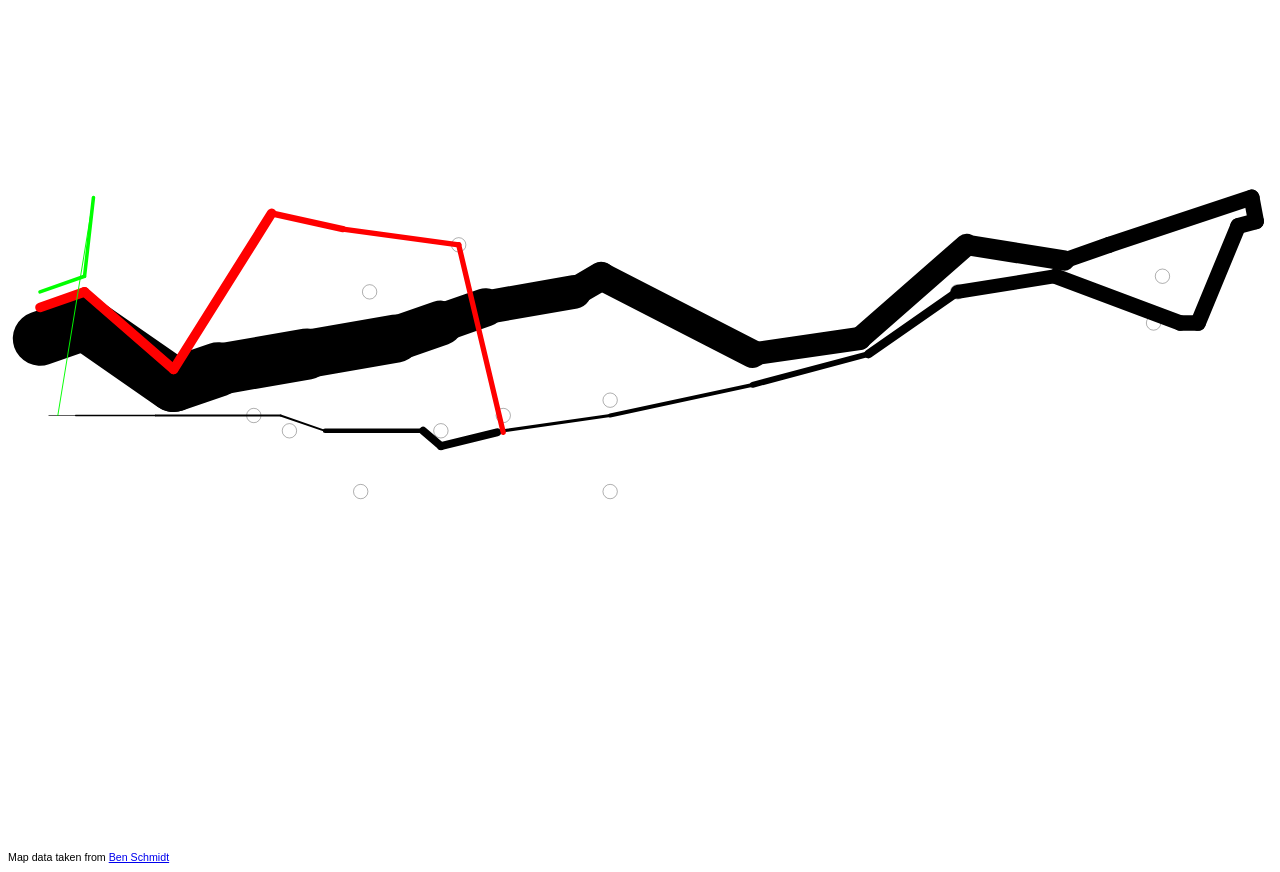
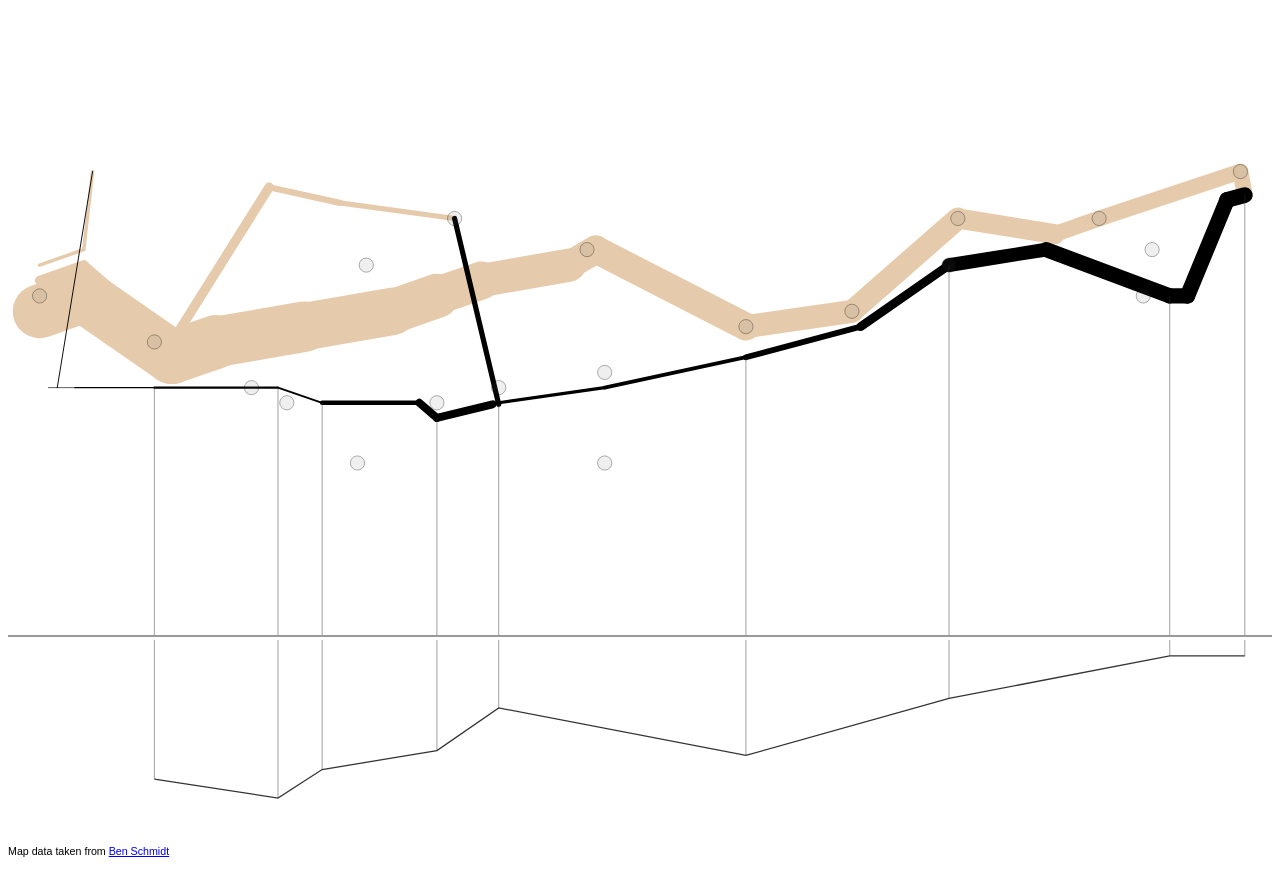
Before and after one commit to floledermann/mapmap-examples, a plain HTML site: page minard/index.html in a window 1280 px wide. Shown: the part 5-877 px from the top of the page. Drawn offline with nearby package versions, Linux system fonts and the light colour scheme.

Commit message:
working version of temperature scale

```diff
--- a/minard/index.html
+++ b/minard/index.html
@@ -3,7 +3,7 @@
 <head>
 <meta charset="utf-8">
 <style type="text/css">
-html, body {
+html {
     width: 100%;
     height: 100%;
 }
@@ -15,24 +15,33 @@ body {
     position: relative;
     width: 100%;
     height: 300px;
+    border-bottom: 2px solid #999;
+}
+#mapEl .layer-2 path {
+    fill: #666;
+    fill-opacity: 0.1;
 }
 #chartEl {
     position: relative;
     width: 100%;
-    height: 200px;
+    xheight: 200px;
 }
 #chartEl path {
     fill: none;
-    stroke: #f00;
-    stroke-width: 2px;
-    stroke-linecap: round;
+    stroke: #333;
+    stroke-width: 0.8;
+}
+svg line.anchor {
+    fill: none;
+    stroke: #333;
+    stroke-width: 0.3;
 }
 </style>
 </head>
 <body>
 
 <svg id="mapEl" width="800" height="400"></svg>
-<svg id="chartEl" width="800" height="200"></svg>
+<svg id="chartEl" width="800" height="200" viewBox="0 0 800 200" preserveAspectRatio="xMidYMin slice"></svg>
 <small>Map data taken from <a href="http://benschmidt.org/D3-trail/minard.html">Ben Schmidt</a></small>
 
 <script src="//code.jquery.com/jquery-1.11.2.min.js"></script>
@@ -40,11 +49,19 @@ body {
 <script src="data.js"></script>
 <script src="../lib/mapmap.js"></script>
 <script>
+/*
+TO DO:
+- implement attr() to assign visual attributes (choropleth is then a wrapper for color attr)
+
+- select last defined layer by default
+- implement repr() to create geometric representation
+
+- add viewing context to functions for view-dependent representations
+-
+*/
+
 var map = mapmap('mapEl')
     //.projection(foo)
-    // layer 1: CITIES
-    .geometry(napoleon.cities, dd.map.geo.point('lat','lon'))
-    .hoverInfo('name')
     // layer 2: ARMY MOVEMENT
     .geometry(napoleon.army, dd.map.key('group'), dd.emit.geo.segments())
     .hoverInfo('size')
@@ -54,6 +71,9 @@ var map = mapmap('mapEl')
     // e.g. split wien
     // anchor "projects" any data to a point on the map
     .anchorFunction(lonAnchors)
+    // layer 1: CITIES
+    .geometry(napoleon.cities, dd.map.geo.point('lat','lon'))
+    .hoverInfo('name')
     //.applyBehaviour(mapmap.interactions.zoom())
 ;
 
@@ -66,7 +86,7 @@ function lonAnchors(obj) {
             if (place.lon == obj.lon) {
                 // TODO: what to return? SVG Point? offset from root element?
                 // what to do in case of animation?
-                return this.project([place.lat, place.lon]);
+                return this.project([place.lon, place.lat]);
             }
         }
     }
@@ -80,9 +100,10 @@ function lineWidth(el, geom) {
             'stroke-linecap': 'round'
         });
     }
-    var colors = ['#000000','#ff0000','#00ff00'];
+    //var colors = ['#000000','#ff0000','#00ff00'];
     if (geom.properties.group) {
-        el.attr('stroke', colors[geom.properties.group - 1]);
+        //el.attr('stroke', colors[geom.properties.group - 1]);
+        el.attr('stroke', geom.properties.dir == 1 ? '#e5cbab' : '#000000');
     }
 }
 
@@ -90,12 +111,12 @@ function createChart(el, data, map) {
     el = d3.select('#' + el);
 
     var width = 800,
-        height = 200;
+        height = 100;
 
     //var x = d3.scale.linear().range([0, width]);
 
     var y = d3.scale.linear()
-        .range([height, 0]);
+        .range([height, 10]);
 
     //var xAxis = d3.svg.axis().scale(x).orient("bottom");
 
@@ -116,6 +137,31 @@ function createChart(el, data, map) {
         .datum(data)
         .attr('class', 'temp')
         .attr('d', path);
+
+    el.selectAll('line.anchor')
+        .data(data)
+        .enter()
+        .append('line')
+        .attr({
+            'class': 'anchor',
+            x1:function(d){return map.anchor(d)[0]},
+            y1:function(d){ return y(d.temp); },
+            x2:function(d){return map.anchor(d)[0]},
+            y2:0
+        });
+
+    d3.select('#mapEl g.fixed')
+        .selectAll('line.anchor')
+        .data(data)
+        .enter()
+        .append('line')
+        .attr({
+            'class': 'anchor',
+            x1:function(d){return map.anchor(d)[0]},
+            y1:function(d){ return map.anchor(d)[1]; },
+            x2:function(d){return map.anchor(d)[0]},
+            y2:400
+        });
 }
 
 </script>
```
